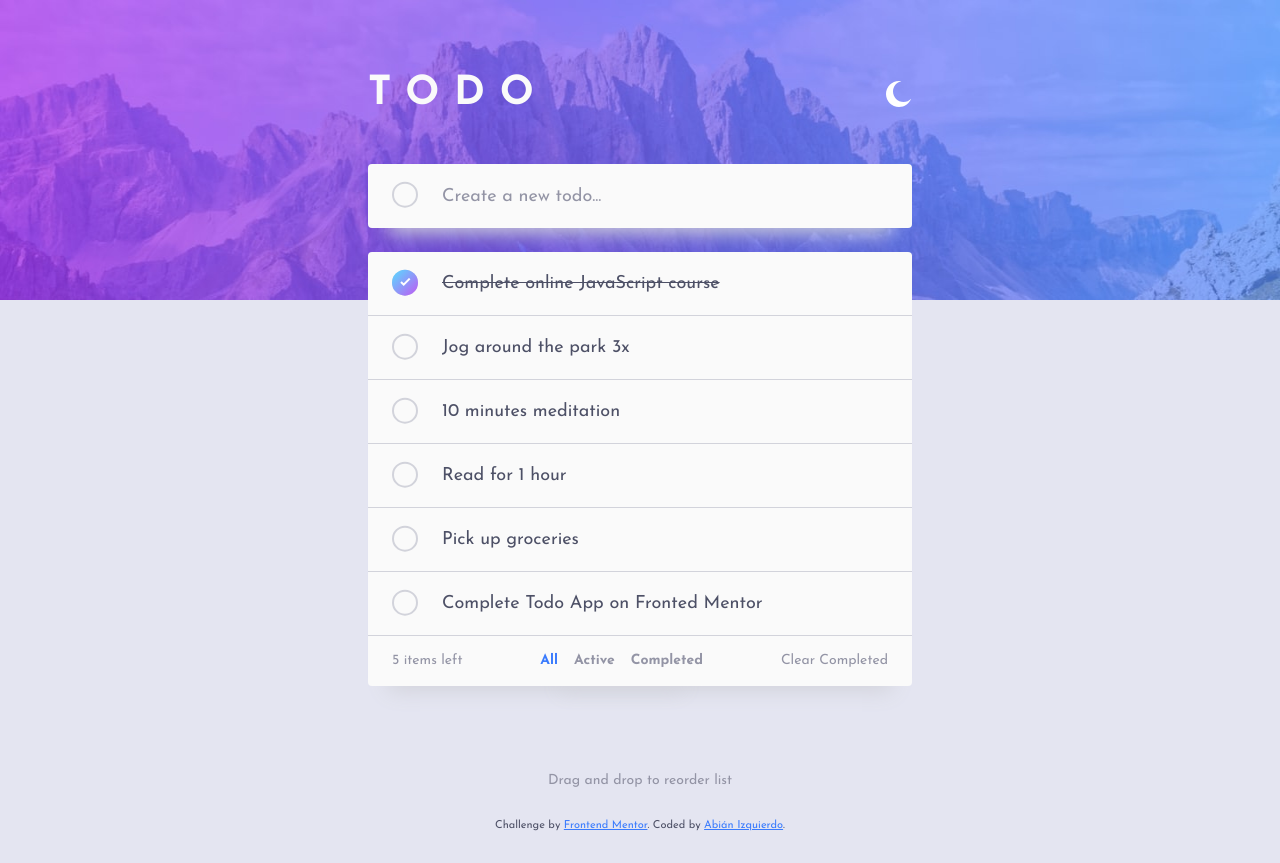
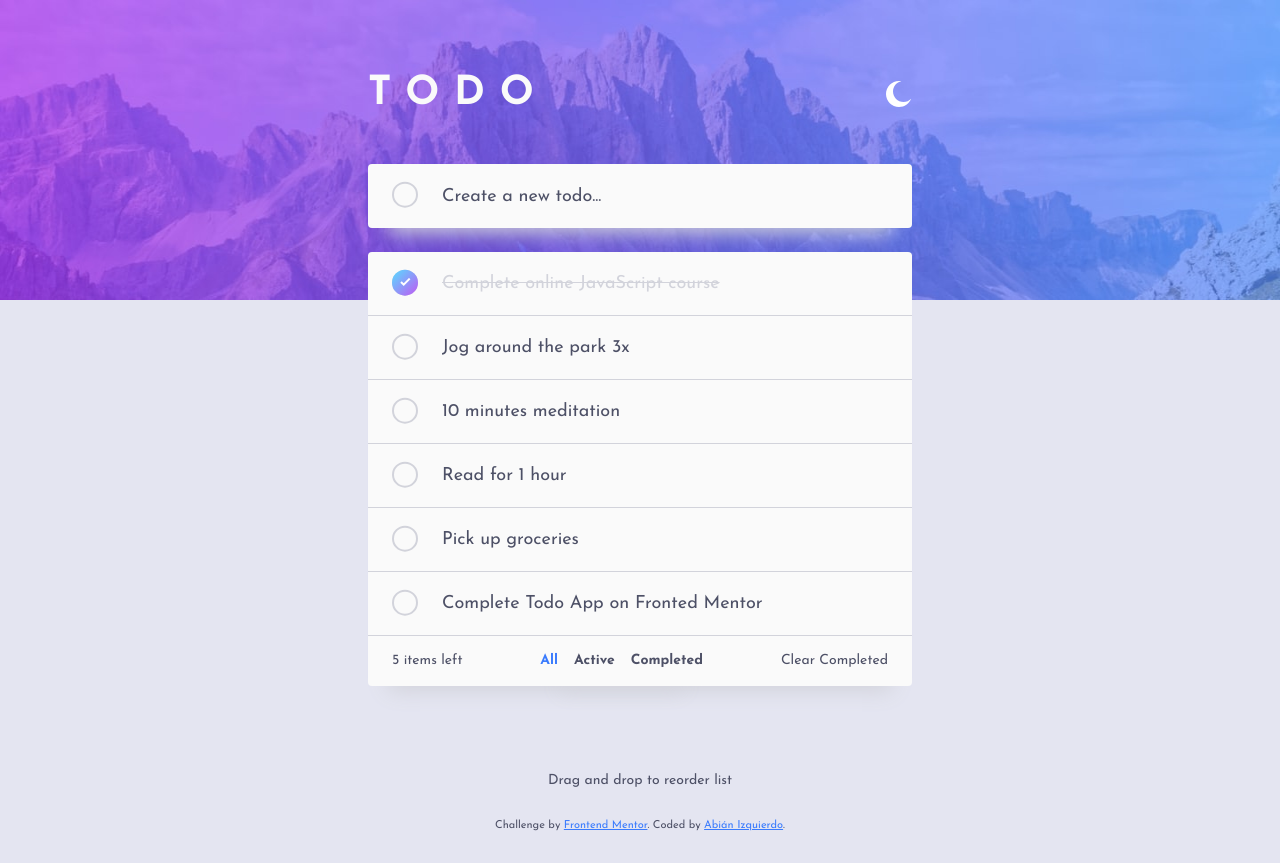
Before and after one commit to abizmo/todo-app, a React (Vite) app: page / in a window 1280 px wide. Built offline with nearby package versions, Linux system fonts and the light colour scheme.

Commit message:
Refactor css

```diff
--- a/src/App.css
+++ b/src/App.css
@@ -1,10 +1,9 @@
 body {
   background-color: var(--clr-body);
-  background-image: url('/bg-mobile-dark.jpg');
+  background-image: var(--bg-small-image);
   background-repeat: no-repeat;
   background-size: 100% 200px;
   color: var(--clr-text);
-  color-scheme: light dark;
   font-family: var(--ff-body);
   font-size: var(--fs-500);
   line-height: 1;
@@ -16,38 +15,10 @@ body {
   -webkit-text-size-adjust: 100%;
 }
 
-[data-light] {
-  background-image: url('/bg-mobile-light.jpg');
-}
-
 @media (min-width: 48em) {
   body {
-    background-image: url('/bg-desktop-dark.jpg');
+    background-image: var(--bg-large-image);
     background-size: 100% 300px;
-  }
-
-  [data-light] {
-    background-image: url('/bg-desktop-light.jpg');
-  }
-}
-
-@media (prefers-color-scheme: light) {
-  body {
-    background-image: url('/bg-mobile-light.jpg');
-  }
-
-  [data-dark] {
-    background-image: url('/bg-mobile-dark.jpg');
-  }
-}
-
-@media (min-width: 48em) and (prefers-color-scheme: light) {
-  body {
-    background-image: url('/bg-desktop-light.jpg');
-  }
-
-  [data-dark] {
-    background-image: url('/bg-desktop-dark.jpg');
   }
 }
 
@@ -55,20 +26,6 @@ body {
   grid-template-rows: min-content 1fr min-content;
   min-height: 100vh;
   align-items: start;
-}
-
-.app-header {
-  align-items: center;
-  justify-content: space-between;
-  margin-top: 3rem;
-  margin-bottom: 2rem;
-}
-
-@media (min-width: 48em) {
-  .app-header {
-    margin-top: 4.5rem;
-    margin-bottom: 3rem;
-  }
 }
 
 .button {
--- a/src/index.css
+++ b/src/index.css
@@ -1,6 +1,9 @@
 /* CSS reset */
 
 :root {
+  --bg-small-image: url('/bg-mobile-light.jpg');
+  --bg-large-image: url('/bg-desktop-light.jpg');
+
   --clr-primary-400: hsl(220, 98%, 61%);
   --clr-primary-gradient: linear-gradient(
     to right bottom,
@@ -20,14 +23,13 @@
   --clr-grayish-blue-200: hsl(236, 33%, 92%);
   --clr-gray-100: hsl(0, 0%, 98%);
 
-  --clr-text: var(--clr-grayish-blue-300);
-  --clr-text-hover: var(--clr-grayish-blue-200);
-  --clr-label: var(--clr-grayish-blue-500);
-  --clr-body: var(--clr-blue-900);
-  --clr-bg-elements: var(--clr-blue-800);
-  --clr-border: var(--clr-grayish-blue-900);
-  --clr-text-done: var(--clr-grayish-blue-700);
-  --clr-box-shadow: var(--clr-blue-900);
+  --clr-text: var(--clr-grayish-blue-700);
+  --clr-text-hover: var(--clr-grayish-blue-700);
+  --clr-body: var(--clr-grayish-blue-200);
+  --clr-bg-elements: var(--clr-gray-100);
+  --clr-border: var(--clr-grayish-blue-400);
+  --clr-box-shadow: var(--clr-grayish-blue-400);
+  --clr-text-done: var(--clr-grayish-blue-400);
 
   --ff-body: 'Josefin Sans', sans-serif;
 
@@ -36,30 +38,42 @@
   --fs-300: 0.875rem;
   --fs-500: clamp(0.75rem, 0.5rem + 1.1vw, 1.125rem);
   --fs-900: clamp(1.75rem, 1rem + 3vw, 2.5rem);
+
+  color-scheme: light dark;
 }
 
-@media (prefers-color-scheme: light) {
+@media (prefers-color-scheme: dark) {
   :root {
+    --bg-small-image: url('/bg-mobile-dark.jpg');
+    --bg-large-image: url('/bg-desktop-dark.jpg');
+
+    --clr-text: var(--clr-grayish-blue-300);
+    --clr-text-hover: var(--clr-grayish-blue-200);
+    --clr-body: var(--clr-blue-900);
+    --clr-bg-elements: var(--clr-blue-800);
+    --clr-border: var(--clr-grayish-blue-900);
+    --clr-box-shadow: var(--clr-blue-900);
+    --clr-text-done: var(--clr-grayish-blue-700);
+  }
+
+  [data-theme='light'] {
+    --bg-small-image: url('/bg-mobile-light.jpg');
+    --bg-large-image: url('/bg-desktop-light.jpg');
+
     --clr-text: var(--clr-grayish-blue-700);
     --clr-text-hover: var(--clr-grayish-blue-700);
     --clr-body: var(--clr-grayish-blue-200);
     --clr-bg-elements: var(--clr-gray-100);
     --clr-border: var(--clr-grayish-blue-400);
     --clr-box-shadow: var(--clr-grayish-blue-400);
+    --clr-text-done: var(--clr-grayish-blue-400);
   }
 }
 
-[data-light] {
-  --clr-text: var(--clr-grayish-blue-700);
-  --clr-text-hover: var(--clr-grayish-blue-700);
-  --clr-body: var(--clr-grayish-blue-200);
-  --clr-bg-elements: var(--clr-gray-100);
-  --clr-border: var(--clr-grayish-blue-400);
-  --clr-box-shadow: var(--clr-grayish-blue-400);
-  --clr-text-done: var(--clr-grayish-blue-400);
-}
+[data-theme='dark'] {
+  --bg-small-image: url('/bg-mobile-dark.jpg');
+  --bg-large-image: url('/bg-desktop-dark.jpg');
 
-[data-dark] {
   --clr-text: var(--clr-grayish-blue-300);
   --clr-text-hover: var(--clr-grayish-blue-200);
   --clr-body: var(--clr-blue-900);
```
